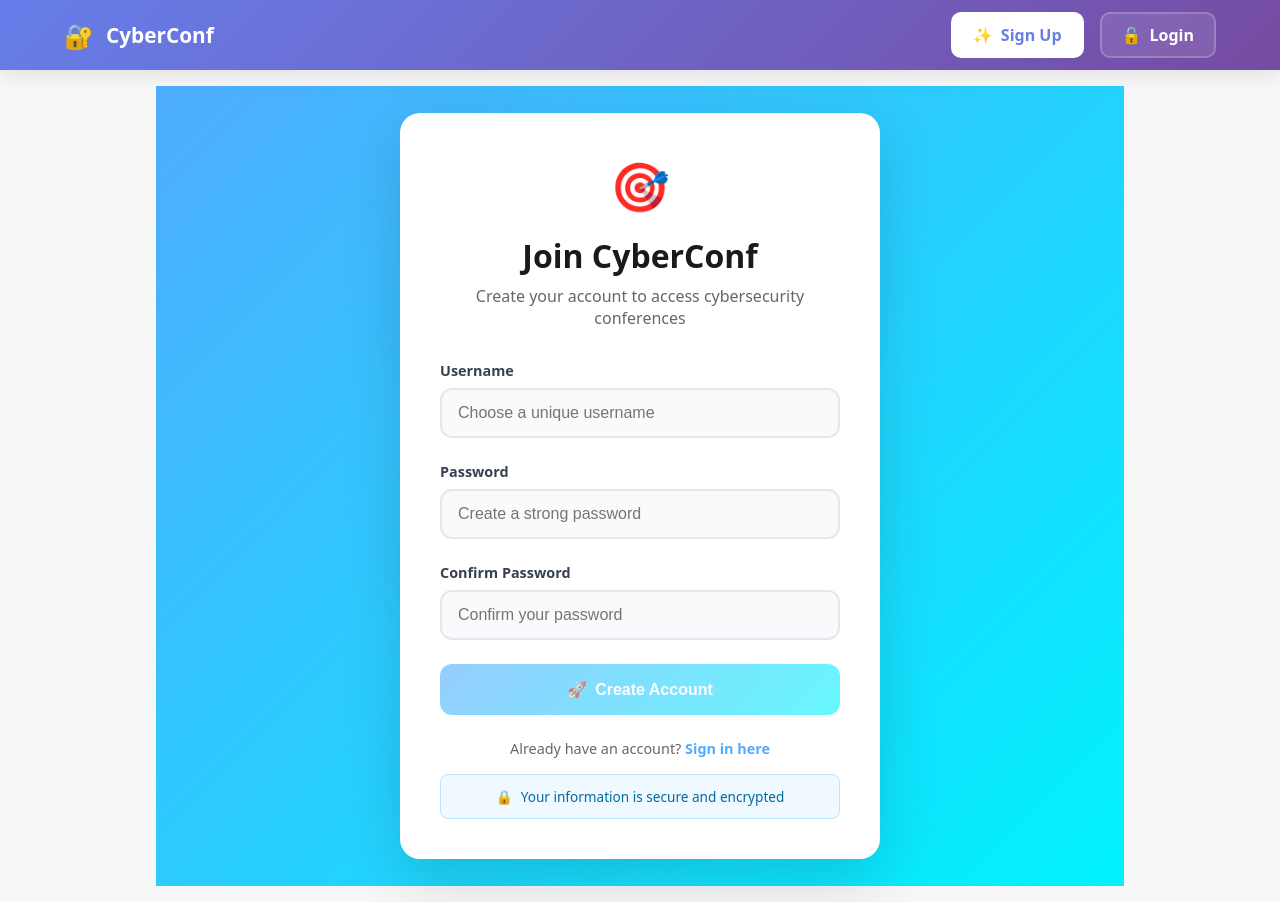
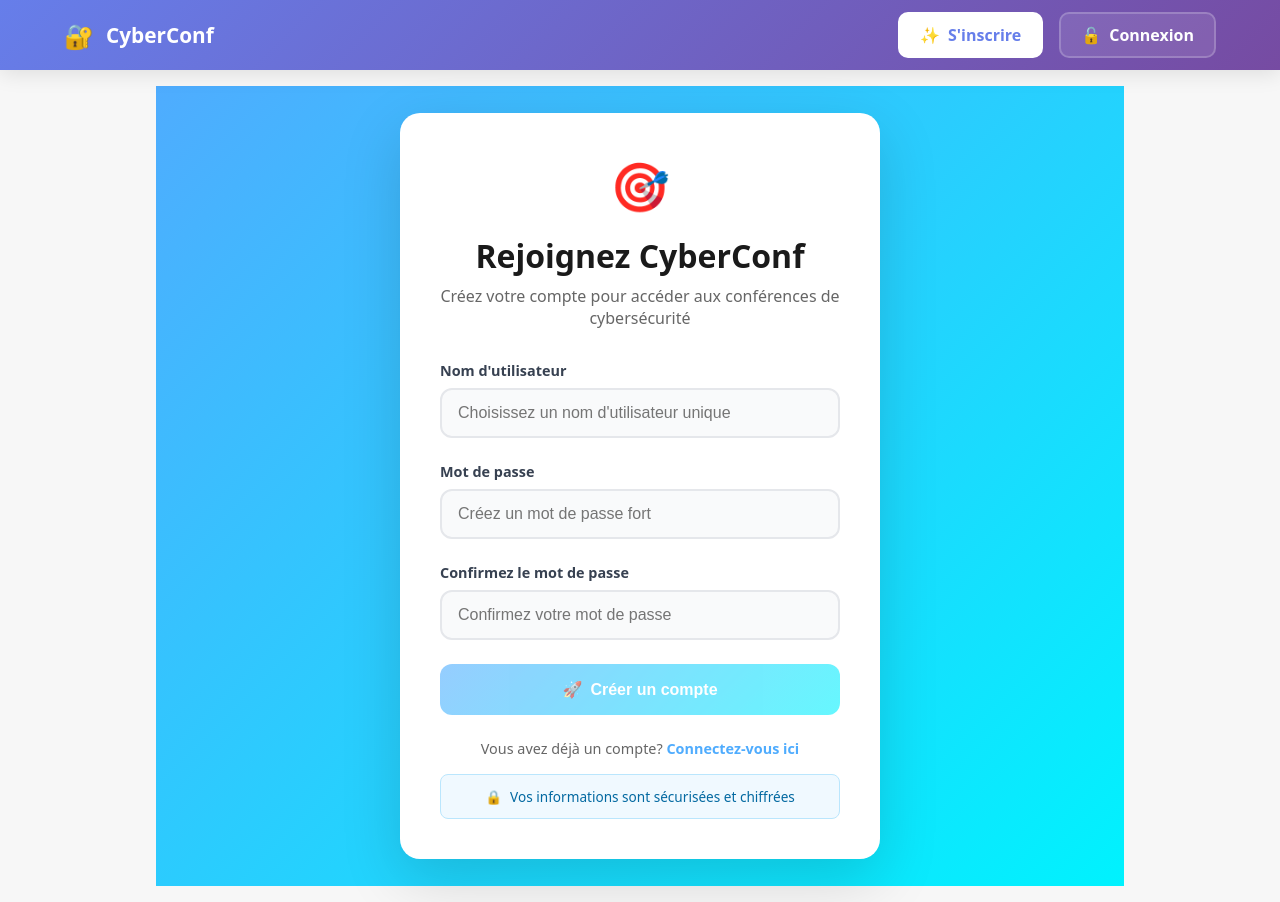
Before and after one commit to GermanBurdin1/react_conferences, a React (Vite) app in the folder front/: page /signup in a window 1280 px wide. Built offline with nearby package versions, Linux system fonts and the light colour scheme; no server answers.

Commit message:
Refactor UI components to support French localization. Updated text in Navbar, Change Password, Conference Detail, Conferences Admin, Home, Login, Signup, and User Admin pages for improved user experience. Adjusted CSS styles for navigation elements and added hover effects for admin badges.

```diff
--- a/front/src/components/Navbar.jsx
+++ b/front/src/components/Navbar.jsx
@@ -20,7 +20,7 @@ export default function Navbar() {
           {user && (
             <Link to="/" className="nav-link">
               <span className="nav-icon">🎯</span>
-              Conferences
+              Conférences
             </Link>
           )}
 
@@ -33,11 +33,11 @@ export default function Navbar() {
               <div className="dropdown-content">
                 <Link to="/admin/conferences" className="dropdown-link">
                   <span>📋</span>
-                  Manage Conferences
+                  Gérer les Conférences
                 </Link>
                 <Link to="/admin/users" className="dropdown-link">
                   <span>👥</span>
-                  Manage Users
+                  Gérer les Utilisateurs
                 </Link>
               </div>
             </div>
@@ -49,7 +49,7 @@ export default function Navbar() {
             <>
               <Link to="/password" className="nav-action-link">
                 <span>🔑</span>
-                Change Password
+                Changer le Mot de Passe
               </Link>
 
               <div className="user-info">
@@ -60,18 +60,18 @@ export default function Navbar() {
 
               <button className="logout-btn" onClick={onLogout}>
                 <span>🚪</span>
-                Logout
+                Déconnexion
               </button>
             </>
           ) : (
             <>
               <Link to="/signup" className="signup-nav-btn">
                 <span>✨</span>
-                Sign Up
+                S'inscrire
               </Link>
               <Link to="/login" className="login-nav-btn">
                 <span>🔓</span>
-                Login
+                Connexion
               </Link>
             </>
           )}
--- a/front/src/pages/ChangePassword.jsx
+++ b/front/src/pages/ChangePassword.jsx
@@ -11,12 +11,12 @@ export default function ChangePassword() {
 
   const getPasswordStrength = (pwd) => {
     if (!pwd) return { level: 0, text: '', color: '#ddd' }
-    if (pwd.length < 6) return { level: 1, text: 'Weak', color: '#ff4757' }
-    if (pwd.length < 8) return { level: 2, text: 'Fair', color: '#ffa502' }
+    if (pwd.length < 6) return { level: 1, text: 'Faible', color: '#ff4757' }
+    if (pwd.length < 8) return { level: 2, text: 'Correct', color: '#ffa502' }
     if (pwd.length >= 8 && /[A-Z]/.test(pwd) && /[0-9]/.test(pwd)) {
-      return { level: 4, text: 'Strong', color: '#2ed573' }
+      return { level: 4, text: 'Fort', color: '#2ed573' }
     }
-    return { level: 3, text: 'Good', color: '#70a1ff' }
+    return { level: 3, text: 'Bon', color: '#70a1ff' }
   }
 
   const strength = getPasswordStrength(password)
@@ -27,24 +27,24 @@ export default function ChangePassword() {
     setOk('')
 
     if (!oldPassword || !password) {
-      return setErr('Please enter both old and new passwords.')
+      return setErr('Veuillez entrer à la fois l\'ancien et le nouveau mot de passe.')
     }
     if (password !== confirm) {
-      return setErr('New password and confirmation do not match.')
+      return setErr('Le nouveau mot de passe et la confirmation ne correspondent pas.')
     }
     if (password.length < 6) {
-      return setErr('New password must be at least 6 characters long.')
+      return setErr('Le nouveau mot de passe doit comporter au moins 6 caractères.')
     }
 
     try {
       setLoading(true)
       await changePassword(oldPassword, password)
-      setOk('Password changed successfully!')
+      setOk('Mot de passe changé avec succès!')
       setOld('')
       setNew('')
       setConfirm('')
     } catch (e) {
-      setErr(String(e.message || 'Failed to change password'))
+      setErr(String(e.message || 'Échec du changement de mot de passe'))
     } finally {
       setLoading(false)
     }
@@ -55,8 +55,8 @@ export default function ChangePassword() {
       <div className="settings-card">
         <div className="settings-header">
           <div className="settings-icon">🔑</div>
-          <h1>Change Password</h1>
-          <p>Update your account security</p>
+          <h1>Changer le Mot de Passe</h1>
+          <p>Mettez à jour la sécurité de votre compte</p>
         </div>
 
         <form onSubmit={submit} className="settings-form">
@@ -75,26 +75,26 @@ export default function ChangePassword() {
           )}
 
           <div className="form-group">
-            <label className="form-label">Current Password</label>
+            <label className="form-label">Mot de Passe Actuel</label>
             <input
               type="password"
               className="form-input"
               value={oldPassword}
               onChange={e => setOld(e.target.value)}
-              placeholder="Enter your current password"
+              placeholder="Entrez votre mot de passe actuel"
               required
               disabled={loading}
             />
           </div>
 
           <div className="form-group">
-            <label className="form-label">New Password</label>
+            <label className="form-label">Nouveau Mot de Passe</label>
             <input
               type="password"
               className="form-input"
               value={password}
               onChange={e => setNew(e.target.value)}
-              placeholder="Enter your new password"
+              placeholder="Entrez votre nouveau mot de passe"
               required
               disabled={loading}
             />
@@ -117,24 +117,24 @@ export default function ChangePassword() {
           </div>
 
           <div className="form-group">
-            <label className="form-label">Confirm New Password</label>
+            <label className="form-label">Confirmez le Nouveau Mot de Passe</label>
             <input
               type="password"
               className="form-input"
               value={confirm}
               onChange={e => setConfirm(e.target.value)}
-              placeholder="Confirm your new password"
+              placeholder="Confirmez votre nouveau mot de passe"
               required
               disabled={loading}
             />
             {confirm && password !== confirm && (
               <div className="password-mismatch">
-                ❌ Passwords do not match
+                ❌ Les mots de passe ne correspondent pas
               </div>
             )}
             {confirm && password === confirm && confirm.length > 0 && (
               <div className="password-match">
-                ✅ Passwords match
+                ✅ Les mots de passe correspondent
               </div>
             )}
           </div>
@@ -147,12 +147,12 @@ export default function ChangePassword() {
             {loading ? (
               <>
                 <div className="btn-spinner"></div>
-                Updating Password...
+                Mise à jour du mot de passe...
               </>
             ) : (
               <>
                 <span>🔒</span>
-                Update Password
+                Mettre à Jour le Mot de Passe
               </>
             )}
           </button>
@@ -162,8 +162,8 @@ export default function ChangePassword() {
           <div className="security-tip">
             <span className="tip-icon">💡</span>
             <div>
-              <strong>Security Tip:</strong>
-              <p>After changing your password, you'll need to sign in again for security reasons.</p>
+              <strong>Conseil de Sécurité:</strong>
+              <p>Après avoir changé votre mot de passe, vous devrez vous reconnecter pour des raisons de sécurité.</p>
             </div>
           </div>
         </div>
--- a/front/src/pages/Login.jsx
+++ b/front/src/pages/Login.jsx
@@ -28,7 +28,7 @@ export default function Login() {
       const to = loc.state?.from?.pathname || '/'
       nav(to, { replace: true })
     } catch (e) {
-      setErr(e.message || 'Login failed')
+      setErr(e.message || 'Échec de la connexion')
     } finally {
       setLoading(false)
     }
@@ -39,8 +39,8 @@ export default function Login() {
       <div className="login-card">
         <div className="login-header">
           <div className="login-icon">🔐</div>
-          <h1>Welcome Back</h1>
-          <p>Sign in to access CyberConf</p>
+          <h1>Bon Retour</h1>
+          <p>Connectez-vous pour accéder à CyberConf</p>
         </div>
 
         <form onSubmit={submit} className="login-form">
@@ -59,26 +59,26 @@ export default function Login() {
           )}
 
           <div className="form-group">
-            <label className="form-label">Username</label>
+            <label className="form-label">Nom d'utilisateur</label>
             <input
               type="text"
               className="form-input"
               value={login}
               onChange={e => setLogin(e.target.value)}
-              placeholder="Enter your username"
+              placeholder="Entrez votre nom d'utilisateur"
               required
               disabled={loading}
             />
           </div>
 
           <div className="form-group">
-            <label className="form-label">Password</label>
+            <label className="form-label">Mot de passe</label>
             <input
               type="password"
               className="form-input"
               value={password}
               onChange={e => setPassword(e.target.value)}
-              placeholder="Enter your password"
+              placeholder="Entrez votre mot de passe"
               required
               disabled={loading}
             />
@@ -92,12 +92,12 @@ export default function Login() {
             {loading ? (
               <>
                 <div className="btn-spinner"></div>
-                Signing in...
+                Connexion...
               </>
             ) : (
               <>
                 <span>🚀</span>
-                Sign In
+                Se Connecter
               </>
             )}
           </button>
@@ -105,14 +105,14 @@ export default function Login() {
 
         <div className="login-footer">
           <p>
-            Don't have an account?{' '}
+            Vous n'avez pas de compte?{' '}
             <Link to="/signup" className="auth-link">
-              Create one here
+              Créez-en un ici
             </Link>
           </p>
           <div className="security-notice">
             <span>🔒</span>
-            Your data is secure and encrypted
+            Vos données sont sécurisées et chiffrées
           </div>
         </div>
       </div>
--- a/front/src/pages/Signup.jsx
+++ b/front/src/pages/Signup.jsx
@@ -13,12 +13,12 @@ export default function Signup() {
 
   const getPasswordStrength = (pwd) => {
     if (!pwd) return { level: 0, text: '', color: '#ddd' }
-    if (pwd.length < 6) return { level: 1, text: 'Weak', color: '#ff4757' }
-    if (pwd.length < 8) return { level: 2, text: 'Fair', color: '#ffa502' }
+    if (pwd.length < 6) return { level: 1, text: 'Faible', color: '#ff4757' }
+    if (pwd.length < 8) return { level: 2, text: 'Correct', color: '#ffa502' }
     if (pwd.length >= 8 && /[A-Z]/.test(pwd) && /[0-9]/.test(pwd)) {
-      return { level: 4, text: 'Strong', color: '#2ed573' }
+      return { level: 4, text: 'Fort', color: '#2ed573' }
     }
-    return { level: 3, text: 'Good', color: '#70a1ff' }
+    return { level: 3, text: 'Bon', color: '#70a1ff' }
   }
 
   const strength = getPasswordStrength(password)
@@ -30,25 +30,25 @@ export default function Signup() {
 
     // Validation
     if (!username || !password || !confirmPassword) {
-      setErr('Please fill in all fields.')
+      setErr('Veuillez remplir tous les champs.')
       setLoading(false)
       return
     }
 
     if (username.length < 3) {
-      setErr('Username must be at least 3 characters long.')
+      setErr('Le nom d\'utilisateur doit comporter au moins 3 caractères.')
       setLoading(false)
       return
     }
 
     if (password.length < 6) {
-      setErr('Password must be at least 6 characters long.')
+      setErr('Le mot de passe doit comporter au moins 6 caractères.')
       setLoading(false)
       return
     }
 
     if (password !== confirmPassword) {
-      setErr('Passwords do not match.')
+      setErr('Les mots de passe ne correspondent pas.')
       setLoading(false)
       return
     }
@@ -59,12 +59,12 @@ export default function Signup() {
       setTimeout(() => {
         nav('/login', {
           state: {
-            message: 'Registration successful! Please login with your credentials.'
+            message: 'Inscription réussie! Veuillez vous connecter avec vos identifiants.'
           }
         })
       }, 2000)
     } catch (e) {
-      setErr(e.message || 'Registration failed')
+      setErr(e.message || 'Échec de l\'inscription')
     } finally {
       setLoading(false)
     }
@@ -76,9 +76,9 @@ export default function Signup() {
         <div className="signup-card">
           <div className="success-animation">
             <div className="success-icon">✅</div>
-            <h1>Registration Successful!</h1>
-            <p>Your account has been created successfully.</p>
-            <p>Redirecting to login page...</p>
+            <h1>Inscription Réussie!</h1>
+            <p>Votre compte a été créé avec succès.</p>
+            <p>Redirection vers la page de connexion...</p>
           </div>
         </div>
       </div>
@@ -90,8 +90,8 @@ export default function Signup() {
       <div className="signup-card">
         <div className="signup-header">
           <div className="signup-icon">🎯</div>
-          <h1>Join CyberConf</h1>
-          <p>Create your account to access cybersecurity conferences</p>
+          <h1>Rejoignez CyberConf</h1>
+          <p>Créez votre compte pour accéder aux conférences de cybersécurité</p>
         </div>
 
         <form onSubmit={submit} className="signup-form">
@@ -103,37 +103,37 @@ export default function Signup() {
           )}
 
           <div className="form-group">
-            <label className="form-label">Username</label>
+            <label className="form-label">Nom d'utilisateur</label>
             <input
               type="text"
               className="form-input"
               value={username}
               onChange={e => setUsername(e.target.value)}
-              placeholder="Choose a unique username"
+              placeholder="Choisissez un nom d'utilisateur unique"
               required
               disabled={loading}
               minLength={3}
             />
             {username && username.length < 3 && (
               <div className="validation-hint error">
-                Username must be at least 3 characters
+                Le nom d'utilisateur doit comporter au moins 3 caractères
               </div>
             )}
             {username && username.length >= 3 && (
               <div className="validation-hint success">
-                ✓ Username looks good
+                ✓ Le nom d'utilisateur semble bon
               </div>
             )}
           </div>
 
           <div className="form-group">
-            <label className="form-label">Password</label>
+            <label className="form-label">Mot de passe</label>
             <input
               type="password"
               className="form-input"
               value={password}
               onChange={e => setPassword(e.target.value)}
-              placeholder="Create a strong password"
+              placeholder="Créez un mot de passe fort"
               required
               disabled={loading}
               minLength={6}
@@ -157,24 +157,24 @@ export default function Signup() {
           </div>
 
           <div className="form-group">
-            <label className="form-label">Confirm Password</label>
+            <label className="form-label">Confirmez le mot de passe</label>
             <input
               type="password"
               className="form-input"
               value={confirmPassword}
               onChange={e => setConfirmPassword(e.target.value)}
-              placeholder="Confirm your password"
+              placeholder="Confirmez votre mot de passe"
               required
               disabled={loading}
             />
             {confirmPassword && password !== confirmPassword && (
               <div className="validation-hint error">
-                ❌ Passwords do not match
+                ❌ Les mots de passe ne correspondent pas
               </div>
             )}
             {confirmPassword && password === confirmPassword && confirmPassword.length > 0 && (
               <div className="validation-hint success">
-                ✅ Passwords match
+                ✅ Les mots de passe correspondent
               </div>
             )}
           </div>
@@ -187,12 +187,12 @@ export default function Signup() {
             {loading ? (
               <>
                 <div className="btn-spinner"></div>
-                Creating Account...
+                Création du compte...
               </>
             ) : (
               <>
                 <span>🚀</span>
-                Create Account
+                Créer un compte
               </>
             )}
           </button>
@@ -200,14 +200,14 @@ export default function Signup() {
 
         <div className="signup-footer">
           <p>
-            Already have an account?{' '}
+            Vous avez déjà un compte?{' '}
             <Link to="/login" className="auth-link">
-              Sign in here
+              Connectez-vous ici
             </Link>
           </p>
           <div className="security-notice">
             <span>🔒</span>
-            Your information is secure and encrypted
+            Vos informations sont sécurisées et chiffrées
           </div>
         </div>
       </div>
--- a/front/src/pages/UserAdmin.jsx
+++ b/front/src/pages/UserAdmin.jsx
@@ -17,7 +17,7 @@ export default function UsersAdmin() {
       setItems(arr.filter(Boolean))
       setErr('')
     } catch (e) {
-      setErr(String(e.message || 'Failed to load users'))
+      setErr(String(e.message || 'Échec du chargement des utilisateurs'))
     } finally {
       setLoading(false)
     }
@@ -31,18 +31,18 @@ export default function UsersAdmin() {
       setErr('')
       setSuccessMessage('')
       await promoteAdmin(uid)
-      setSuccessMessage(`User ${uid} has been promoted to admin successfully!`)
+      setSuccessMessage(`L'utilisateur ${uid} a été promu administrateur avec succès!`)
       load()
     } catch (e) {
       console.error('Promote admin error:', e)
-      setErr(`Failed to promote user ${uid}: ${e.message || 'Unknown error'}`)
+      setErr(`Échec de la promotion de l'utilisateur ${uid}: ${e.message || 'Erreur inconnue'}`)
     } finally {
       setPromoting(null)
     }
   }
 
   const handleDeleteUser = async (uid) => {
-    if (!window.confirm(`Are you sure you want to delete user "${uid}"? This action cannot be undone.`)) {
+    if (!window.confirm(`Êtes-vous sûr de vouloir supprimer l'utilisateur "${uid}"? Cette action ne peut pas être annulée.`)) {
       return
     }
 
@@ -51,11 +51,11 @@ export default function UsersAdmin() {
       setErr('')
       setSuccessMessage('')
       await deleteUser(uid)
-      setSuccessMessage(`User ${uid} has been deleted successfully!`)
+      setSuccessMessage(`L'utilisateur ${uid} a été supprimé avec succès!`)
       load()
     } catch (e) {
       console.error('Delete user error:', e)
-      setErr(`Failed to delete user ${uid}: ${e.message || 'Unknown error'}`)
+      setErr(`Échec de la suppression de l'utilisateur ${uid}: ${e.message || 'Erreur inconnue'}`)
     } finally {
       setDeleting(null)
     }
@@ -73,11 +73,11 @@ export default function UsersAdmin() {
     return (
       <div className="admin-container">
         <div className="admin-header">
-          <h1>👥 User Management</h1>
+          <h1>👥 Gestion des Utilisateurs</h1>
         </div>
         <div className="loading-state">
           <div className="spinner"></div>
-          <p>Loading users...</p>
+          <p>Chargement des utilisateurs...</p>
         </div>
       </div>
     )
@@ -86,8 +86,8 @@ export default function UsersAdmin() {
   return (
     <div className="admin-container">
       <div className="admin-header">
-        <h1>👥 User Management</h1>
-        <p className="admin-subtitle">Manage user roles and permissions</p>
+        <h1>👥 Gestion des Utilisateurs</h1>
+        <p className="admin-subtitle">Gérer les rôles et permissions des utilisateurs</p>
       </div>
 
       {err && (
@@ -107,15 +107,15 @@ export default function UsersAdmin() {
       <div className="users-stats">
         <div className="stat-card">
           <div className="stat-value">{items.length}</div>
-          <div className="stat-label">Total Users</div>
+          <div className="stat-label">Utilisateurs Total</div>
         </div>
         <div className="stat-card">
           <div className="stat-value">{items.filter(u => u.type === 'admin').length}</div>
-          <div className="stat-label">Administrators</div>
+          <div className="stat-label">Administrateurs</div>
         </div>
         <div className="stat-card">
           <div className="stat-value">{items.filter(u => u.type === 'user').length}</div>
-          <div className="stat-label">Regular Users</div>
+          <div className="stat-label">Utilisateurs Réguliers</div>
         </div>
       </div>
 
@@ -137,7 +137,7 @@ export default function UsersAdmin() {
                     className="user-role"
                     style={{ color: getStatusColor(typ) }}
                   >
-                    {typ === 'admin' ? 'Administrator' : 'User'}
+                    {typ === 'admin' ? 'Administrateur' : 'Utilisateur'}
                   </div>
                 </div>
               </div>
@@ -153,12 +153,12 @@ export default function UsersAdmin() {
                       {promoting === uid ? (
                         <>
                           <div className="btn-spinner"></div>
-                          Promoting...
+                          Promotion...
                         </>
                       ) : (
                         <>
                           <span>👑</span>
-                          Promote
+                          Promouvoir
                         </>
                       )}
                     </button>
@@ -167,7 +167,7 @@ export default function UsersAdmin() {
                   {typ === 'admin' && (
                     <div className="admin-badge">
                       <span>👑</span>
-                      Administrator
+                      Administrateur
                     </div>
                   )}
 
@@ -179,12 +179,12 @@ export default function UsersAdmin() {
                     {deleting === uid ? (
                       <>
                         <div className="btn-spinner"></div>
-                        Deleting...
+                        Suppression...
                       </>
                     ) : (
                       <>
                         <span>🗑️</span>
-                        Delete
+                        Supprimer
                       </>
                     )}
                   </button>
@@ -198,8 +198,8 @@ export default function UsersAdmin() {
       {items.length === 0 && (
         <div className="empty-state">
           <div className="empty-icon">👥</div>
-          <h3>No users found</h3>
-          <p>There are currently no users in the system.</p>
+          <h3>Aucun utilisateur trouvé</h3>
+          <p>Il n'y a actuellement aucun utilisateur dans le système.</p>
         </div>
       )}
     </div>
```
Also changed, not shown: front/src/pages/ConferenceDetail.jsx (+5 -5 lines), front/src/pages/ConferencesAdmin.jsx (+12 -12 lines), front/src/pages/Home.jsx (+13 -13 lines), front/src/styles.css (+7 -3 lines).
